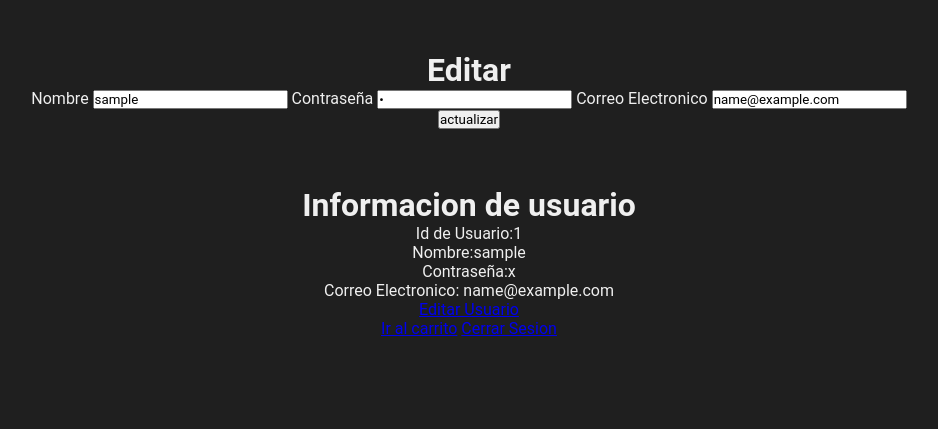
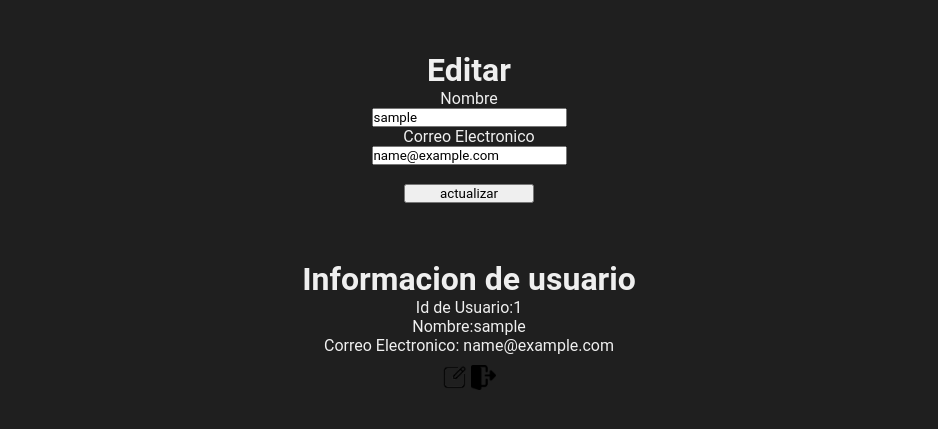
Before and after one commit to martina04luaces/proyecto-final-teserix, a PHP site: page /proyfinallopez/usuario.php?id_editar=1 in a window 1280 px wide. Shown: the part 144-573 px from the top of the page, without its empty margins (171-1109 px from the left). Run offline with PHP 8.4, Linux system fonts and the light colour scheme; the visitor is signed in with stand-in values (Sample User, id 1); tables that the repository leaves empty or names only in its code hold one stand-in row (values such as "Sample post").

Commit message:
avanzo en algunos archivos

```diff
--- a/assets/styles/styleuser.css
+++ b/assets/styles/styleuser.css
@@ -64,3 +64,11 @@ body{
     text-align: center;
     color: #EFEFEF;
 }
+.formulario-e{
+    display: flex;
+    flex-direction: column;
+    align-items: center;
+}
+.enviar{
+    width: 130px;
+}
--- a/functions/functionCart.php
+++ b/functions/functionCart.php
@@ -75,17 +75,16 @@
     }
     function mostrarUsuario(){
         include('db/conexion.php');
+        if(isset($_SESSION['username'])){
             if(isset($_GET['id_editar'])){
                 $id_editar=$_GET['id_editar'];
                 $sql_e="SELECT * FROM usuarios WHERE id_usuario= '$id_editar'";
                 $consulta_e= mysqli_query($conexion, $sql_e);
                 $registro_e= mysqli_fetch_assoc($consulta_e);//formulario de edicion de usuario
                 echo' <h1>Editar</h1>
-                <form action="" method="post" enctype="multipart/form-data">
+                    <form action="" method="post" enctype="multipart/form-data" class="formulario-e">
                         <label for="nombre">Nombre</label>
                         <input type="text" name="username" value="'.$registro_e['username'].'">
-                    <label for="pass">Contraseña</label>
-                    <input type="password" name="password" value="'.$registro_e['password'].'">
                         <label for="pass">Correo Electronico</label>
                         <input class="input" type="text" name="email" value="'.$registro_e['email'].'"><br>
                         <input class="enviar" type="submit" value="actualizar" name="actualizar">
@@ -103,7 +102,9 @@
                     session_start();
                 }
             }
+        }
         /* mostrar */
+
         if(isset($_SESSION['username'])){
             $user= $_SESSION['username'];
             $sql2="SELECT * FROM usuarios WHERE username = '$user'"; //uso de consulta sql para pedir el usuario
@@ -116,12 +117,12 @@
                     echo'<div class="usuario">
                             <div class="datos">
                                 <h1>Informacion de usuario</h1>
-                                <p>Id de Usuario:'.$registro['id_usuario'].'</p>
-                                <p>Nombre:'.$registro['username'].'</p>
-                                <p>Contraseña:'.$registro['password'].'</p>
-                                <p>Correo Electronico: '.$registro['email'].'</p>
-                                <div class="iconos">
-                                    <a href="usuario.php?id_editar='.$registro['id_usuario'].'">Editar Usuario</a>
+                                <p class="txt-info">Id de Usuario:'.$registro['id_usuario'].'</p>
+                                <p class="txt-info">Nombre:'.$registro['username'].'</p>
+                                <p class="txt-info">Correo Electronico: '.$registro['email'].'</p>
+                                <div class="iconos" style="margin-top: 10px">
+                                    <a href="usuario.php?id_editar='.$registro['id_usuario'].'"><img class="ima2" src="assets/images/edit.png"></a>
+                                    <a href="closesession.php"><img class="ima2" src="assets/images/logoff.png"></a>
                                 </div>
                             </div>
                         </div>';
@@ -129,7 +130,7 @@
             }
         }
         else{
-            header("include: login.php?senial2");
+            header("include: login.php?senial_2");
         }
     }
 ?>
--- a/turno.js
+++ b/turno.js
@@ -1,4 +1,5 @@
 const $form= document.querySelector('#form');
+const inputs= document.getElementById('input').value;
 const $buttonMailto= document.querySelector('#reference');
 
 $form.addEventListener('submit', doSubmit);
@@ -7,5 +8,4 @@ function doSubmit(event){
     event.preventDefault();
     const form = new FormData(this);
     $buttonMailto.setAttribute('href', `mailto:teserix.contact@gmail.com?subject=${form.get('nombre')}&body=${form.get('texta')}`);
-    $buttonMailto.click()
 }
--- a/turno.php
+++ b/turno.php
@@ -44,11 +44,11 @@
                     <div>
                         <div class="data">
                             <p>Nombre completo</p>
-                            <input type="text" name="nombre">
+                            <input type="text" name="nombre" id="input">
                         </div>
                         <div class="data">
                             <p>Ingrese su consulta</p>
-                            <textarea name="texta" cols="103" rows="4"></textarea>
+                            <textarea id="input" name="texta" cols="103" rows="4"></textarea>
                         </div>
                         <button type="submit" class="boton">Enviar</button>
                     </div>
--- a/usuario.php
+++ b/usuario.php
@@ -37,8 +37,6 @@ include('functions/functionCart.php');
                     if(isset($_SESSION['username'])){
                         echo '<div class="info-usuario">
                             '.mostrarUsuario().'
-                            <a href="carrito.php">Ir al carrito</a>
-                            <a href="closesession.php">Cerrar Sesion</a>
                         </div>';
                     }
                     else{
```
Also changed, not shown: assets/images/edit.png (added), assets/images/logoff.png (added). Lines whose indentation alone changed are shown as unchanged.
